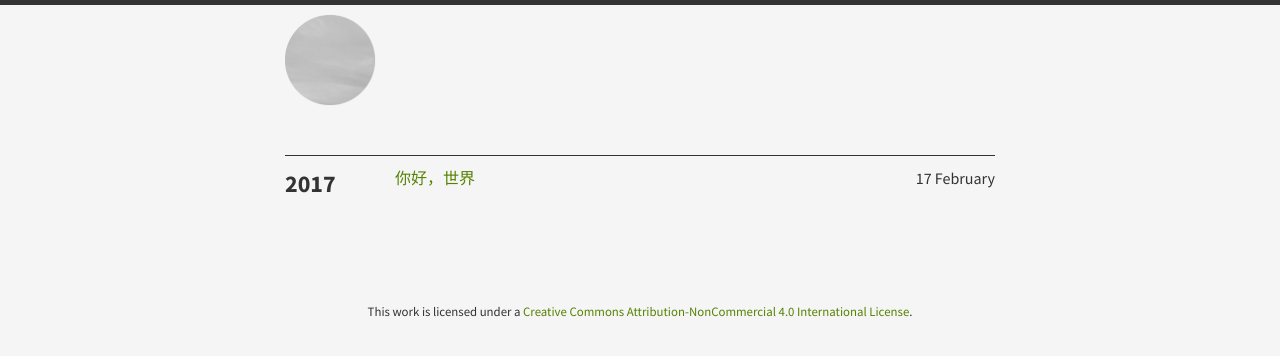
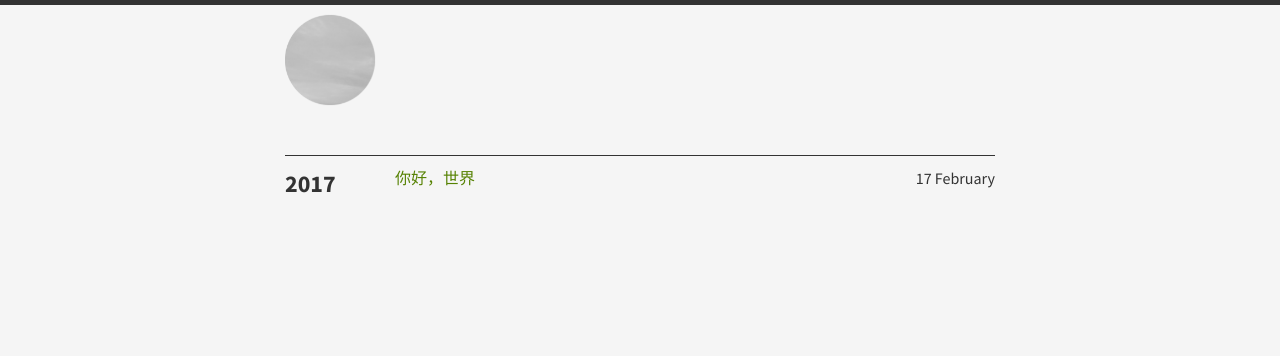
Before and after one commit to junhg521/junhg521.github.io, a Jekyll site: the page built from index.html, in a window 1280 px wide. Shown: the top 356 px of the page. Built offline with Jekyll 4.4.1, drawn with Linux system fonts in a browser that asks for light colours.

```diff
--- a/_config.yml
+++ b/_config.yml
@@ -1,2 +1,8 @@
-theme: jekyll-theme-midnight
+title: Jun Blog
+author: JunHg
+description: 坚持本心，认真做事
+
+highlighter: null
+permalink: /:title
+
 baseurl: /junhg521.github.io
--- a/_layouts/default.html
+++ b/_layouts/default.html
@@ -20,11 +20,11 @@
 
       {{ content }}
 
-      <footer>
+      <!-- <footer>
         <p>
           This work is licensed under a <a rel="license" href="http://creativecommons.org/licenses/by-nc/4.0/deed.en_US">Creative Commons Attribution-NonCommercial 4.0 International License</a>.
         </p>
-      </footer>
+      </footer> -->
     </main>
 
     <!-- scripts -->
```
